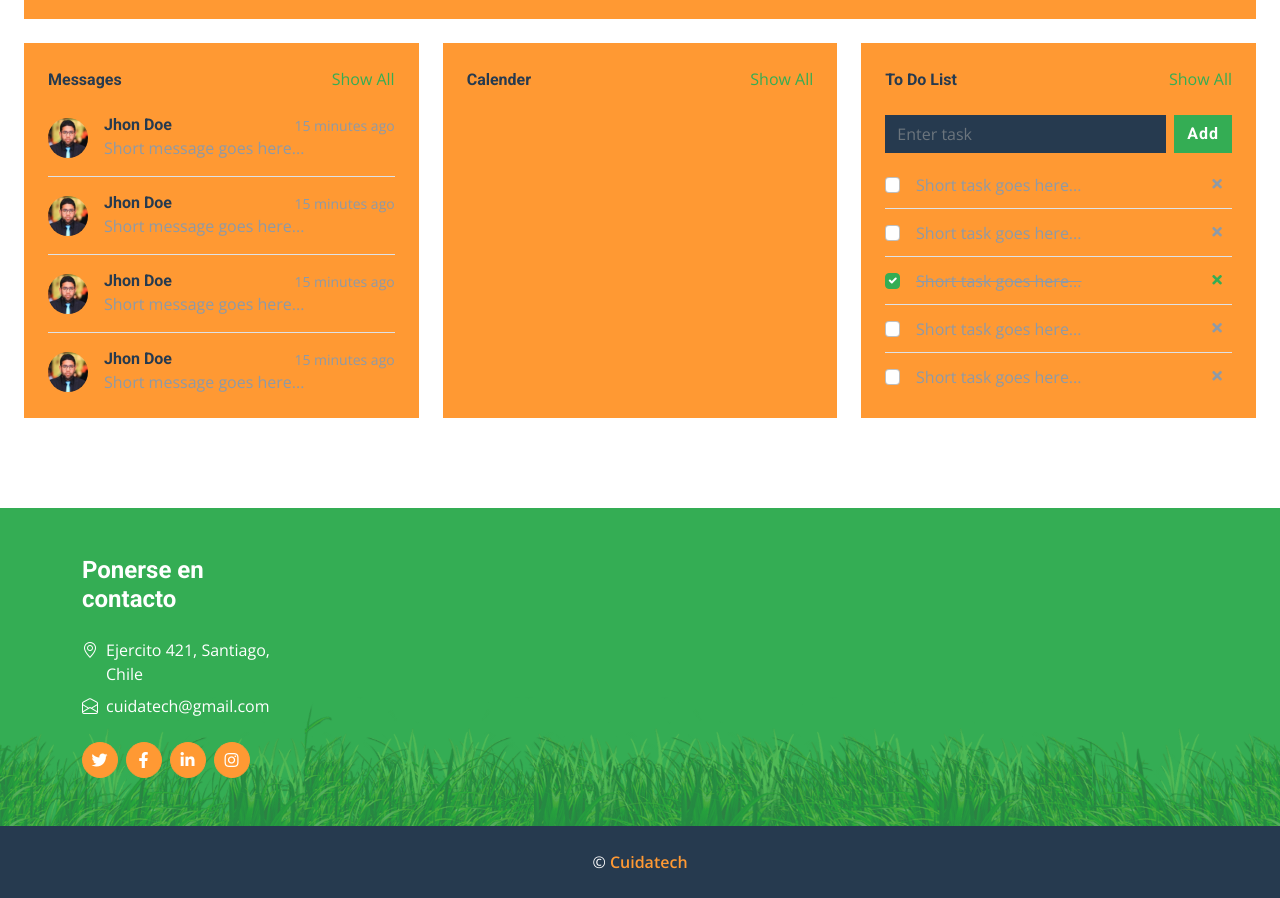
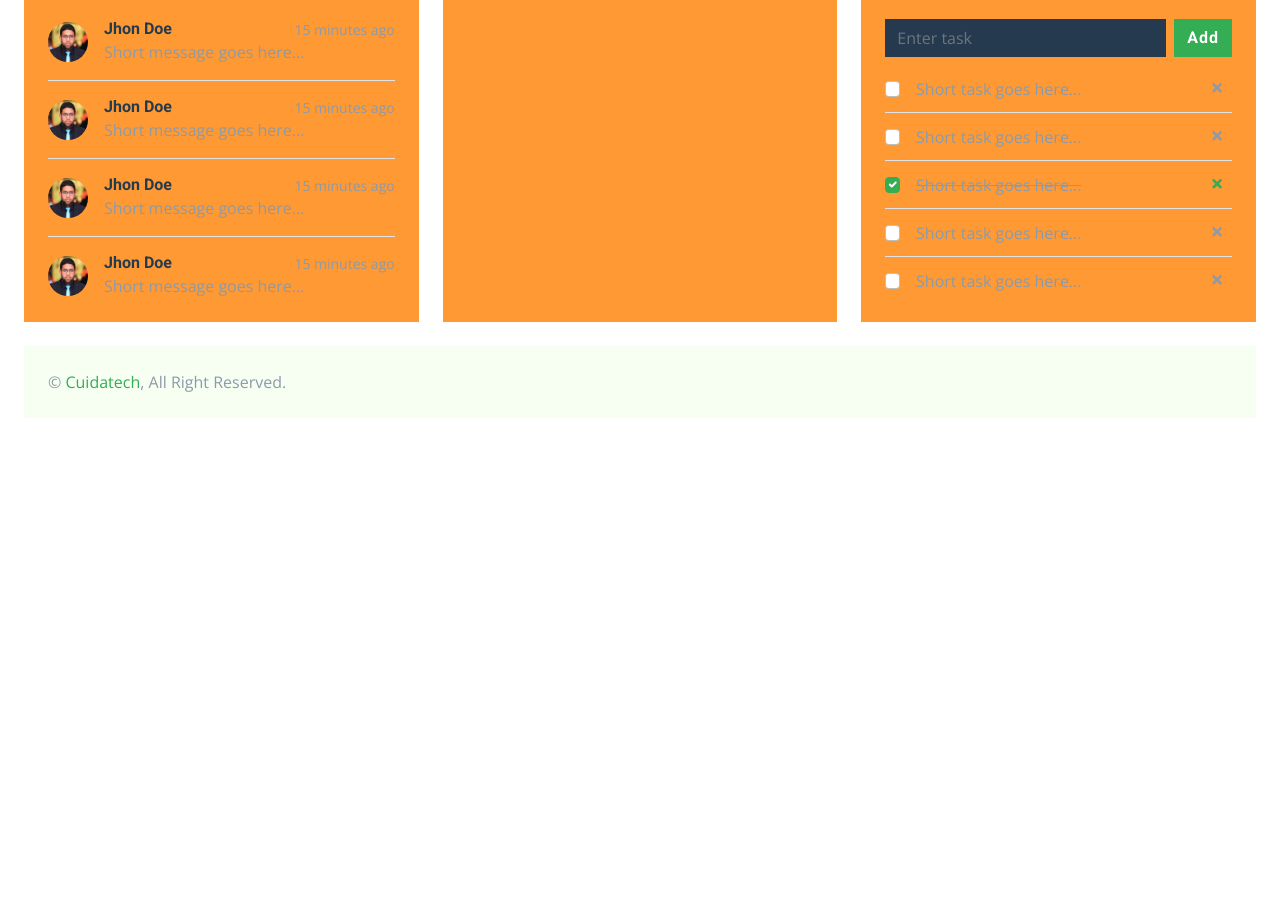
Before and after one commit to McLovin2499/project24, a plain HTML site: page boceto1.html in a window 1280 px wide. Shown: the part 1244-2142 px from the top of the page. After the commit the page ends 1662 px from the top, so only its background shows below. Drawn offline with nearby package versions, Linux system fonts and the light colour scheme.

Commit message:
Update boceto1.html

```diff
--- a/boceto1.html
+++ b/boceto1.html
@@ -84,21 +84,7 @@
     </div>
   </div>
   <!----Sidebar End-->
-
-            <!-- Footer Start -->
-            <div class="container-fluid pt-4 px-4">
-                <div class="bg-light rounded-top p-4">
-                    <div class="row">
-                        <div class="col-12 col-sm-6 text-center text-sm-start">
-                            &copy; <a href="#">Cuidatech</a>, All Right Reserved.
-                        </div>
-                    </div>
-                </div>
-            </div>
-            <!-- Footer End -->
-        </div>
-        <!-- Content End -->
-<!-- Sale & Revenue Start -->
+    <!-- Sale & Revenue Start -->
             <div class="container-fluid pt-4 px-4">
                 <div class="row g-4">
                     <div class="col-sm-6 col-xl-3">
@@ -363,41 +349,20 @@
             </div>
             <!-- Widgets End -->
 
-
-    <!-- Footer Start -->
-    <div class="container-fluid bg-footer bg-primary text-white mt-5">
-        <div class="container">
-            <div class="row gx-5">
-                <div class="col-lg-8 col-md-6">
-                    <div class="row gx-5">
-                        <div class="col-lg-4 col-md-12 pt-5 mb-5">
-                            <h4 class="text-white mb-4">Ponerse en contacto</h4>
-                            <div class="d-flex mb-2">
-                                <i class="bi bi-geo-alt text-white me-2"></i>
-                                <p class="text-white mb-0">Ejercito 421, Santiago, Chile</p>
-                            </div>
-                            <div class="d-flex mb-2">
-                                <i class="bi bi-envelope-open text-white me-2"></i>
-                                <p class="text-white mb-0">cuidatech@gmail.com</p>
-                            </div>
-                            <div class="d-flex mt-4">
-                                <a class="btn btn-secondary btn-square rounded-circle me-2" href="#"><i class="fab fa-twitter"></i></a>
-                                <a class="btn btn-secondary btn-square rounded-circle me-2" href="#"><i class="fab fa-facebook-f"></i></a>
-                                <a class="btn btn-secondary btn-square rounded-circle me-2" href="#"><i class="fab fa-linkedin-in"></i></a>
-                                <a class="btn btn-secondary btn-square rounded-circle" href="#"><i class="fab fa-instagram"></i></a>
-                            </div>
+            <!-- Footer Start -->
+            <div class="container-fluid pt-4 px-4">
+                <div class="bg-light rounded-top p-4">
+                    <div class="row">
+                        <div class="col-12 col-sm-6 text-center text-sm-start">
+                            &copy; <a href="#">Cuidatech</a>, All Right Reserved.
                         </div>
                     </div>
                 </div>
             </div>
+            <!-- Footer End -->
         </div>
-    </div>
-    <div class="container-fluid bg-dark text-white py-4">
-        <div class="container text-center">
-            <p class="mb-0">&copy; <a class="text-secondary fw-bold" href="#">Cuidatech</a> </p>
-        </div>
-    </div>
-    <!-- Footer End -->
+        <!-- Content End -->
+
 
 
     <!-- Back to Top -->
```
